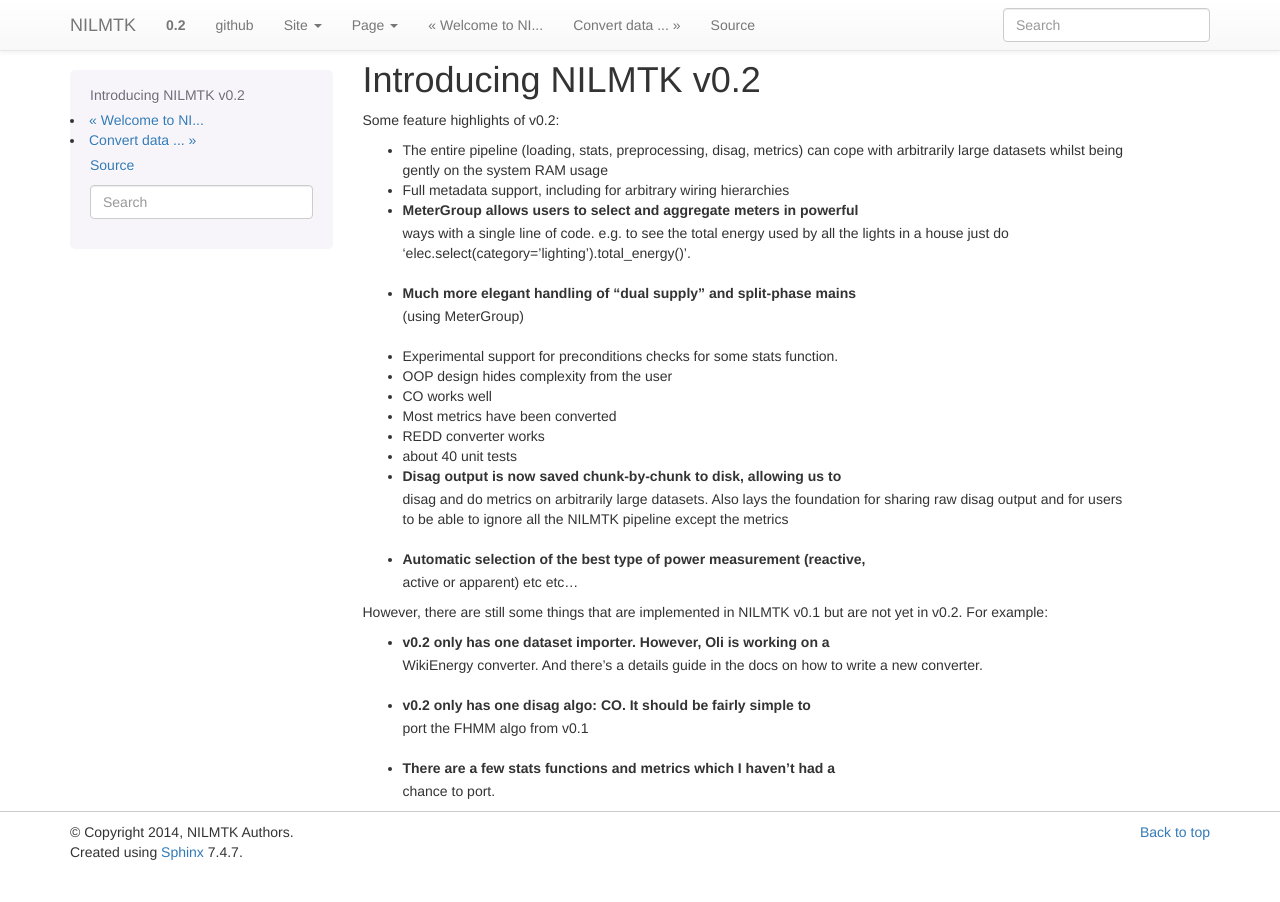
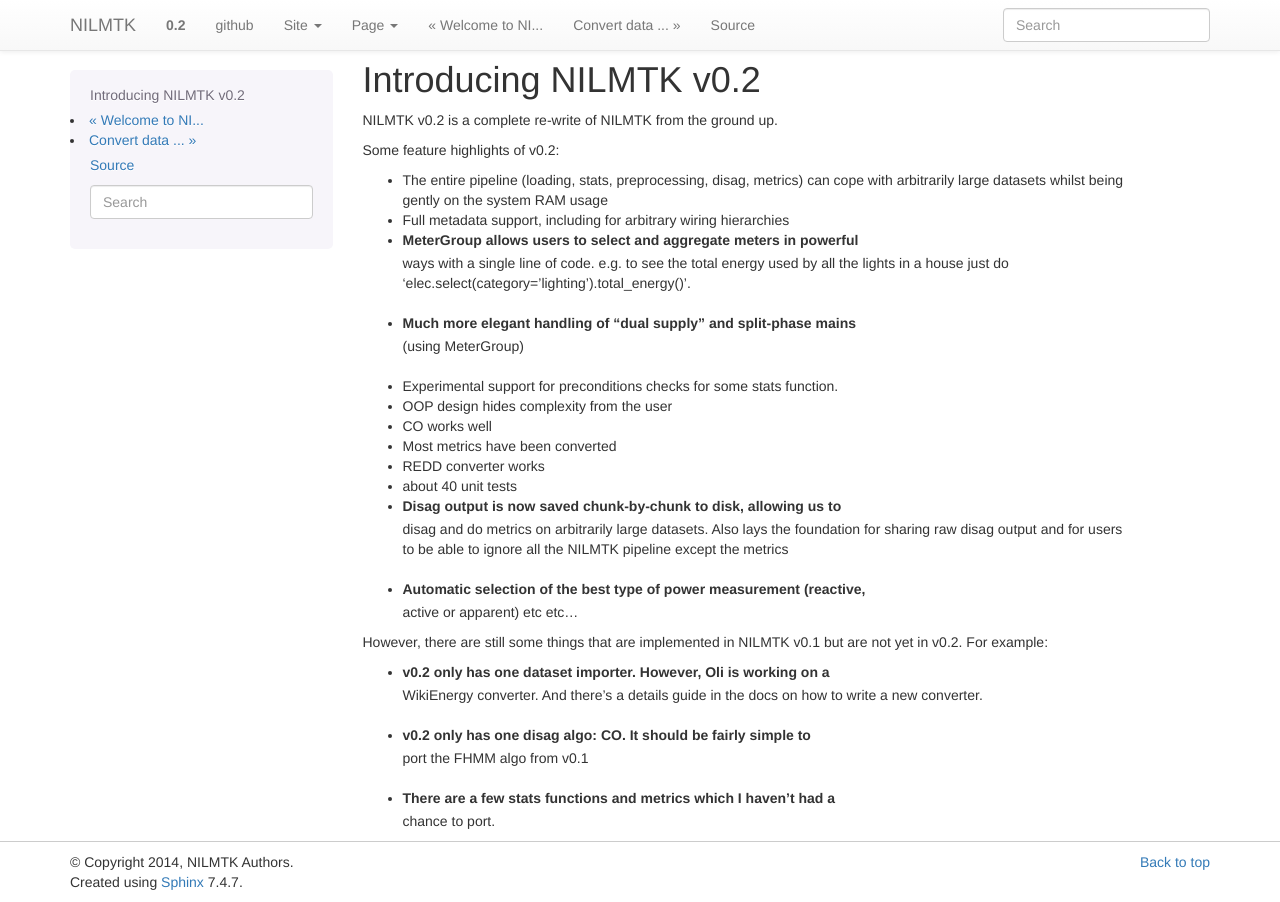
Before and after one commit to nilmtk/nilmtk, a Sphinx documentation site: the page built from docs/source/intro_nilmtk_v0_2.rst, in a window 1280 px wide. Built offline with Sphinx 7.4.7, drawn with Linux system fonts in a browser that asks for light colours; pages that are not in the unit, such as notebooks, are missing from menus.

Commit message:
small tweak to intro

```diff
--- a/docs/source/intro_nilmtk_v0_2.rst
+++ b/docs/source/intro_nilmtk_v0_2.rst
@@ -1,6 +1,8 @@
 ***********************
 Introducing NILMTK v0.2
 ***********************
+
+NILMTK v0.2 is a complete re-write of NILMTK from the ground up.
 
 Some feature highlights of v0.2:
 
```
